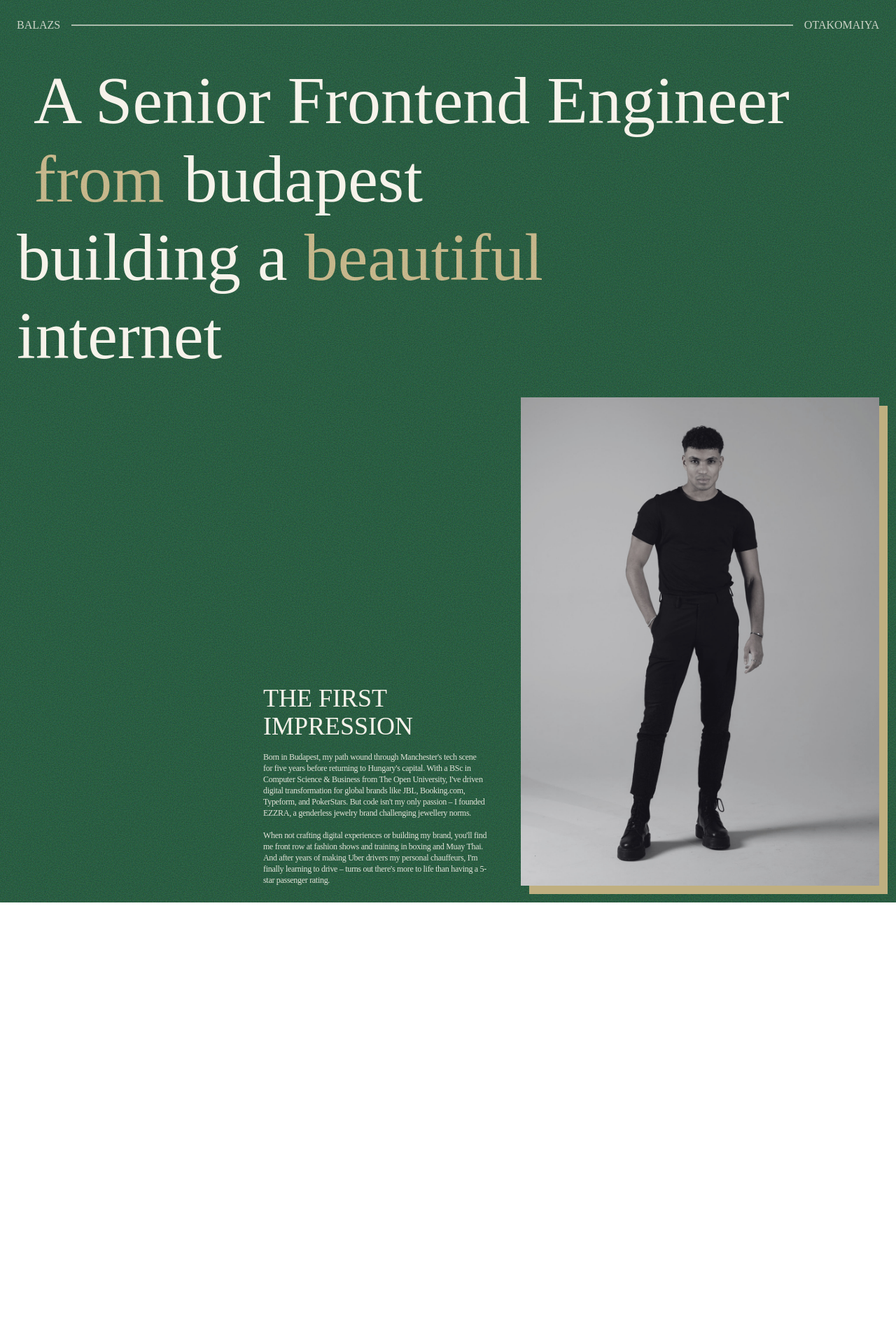
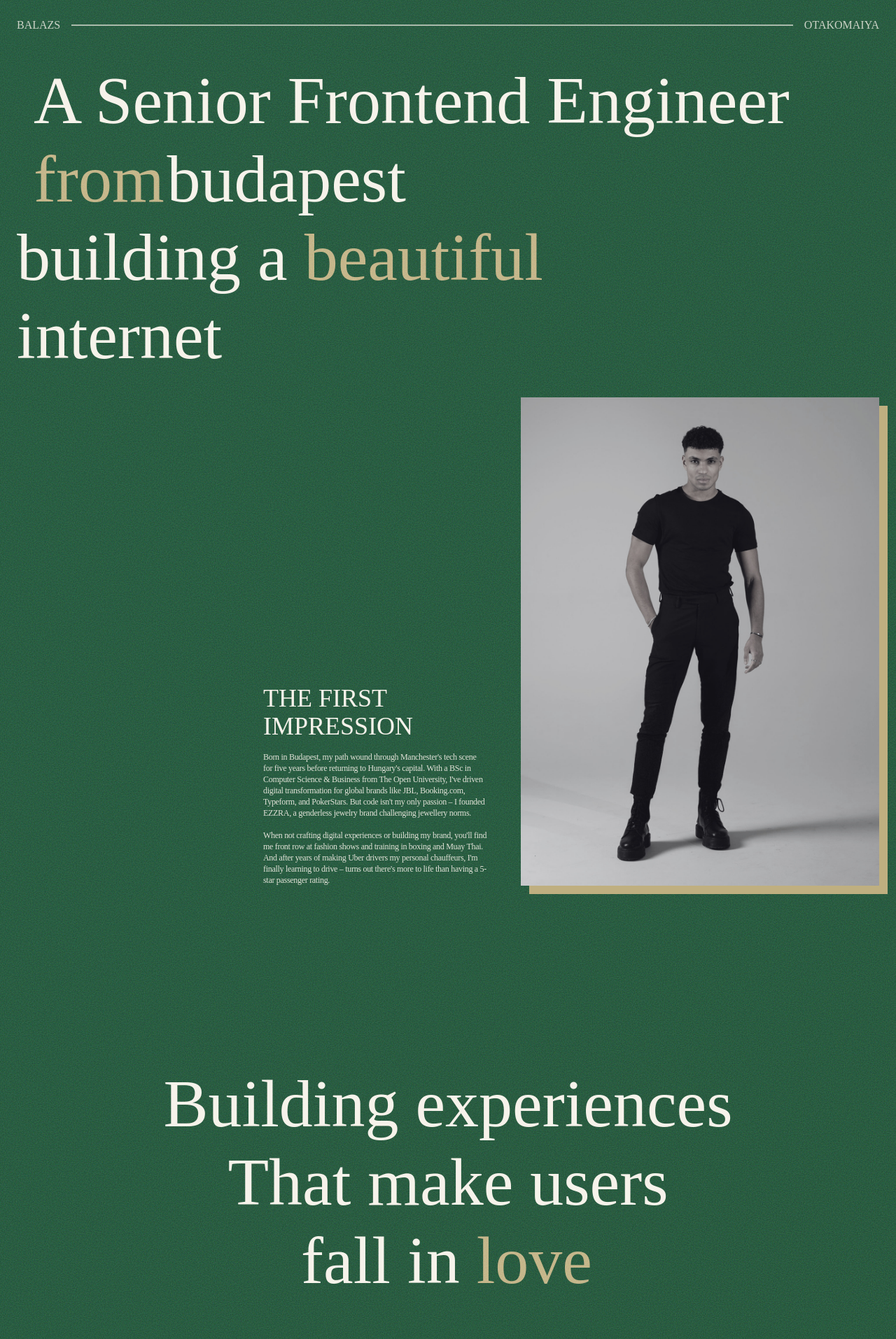
Before and after one commit to balazsotakomaiya/personal-site, a Next.js app: page / in a window 1280 px wide. Shown: the whole page at 70% size. Before the commit the page ends 1290 px from the top, so only its background shows below. Built offline with nearby package versions, Linux system fonts and the light colour scheme.

Commit message:
Heading component

```diff
--- /dev/null
+++ b/app/components/Heading/Heading.tsx
@@ -0,0 +1,50 @@
+import React from "react";
+
+interface HeadingProps {
+    children: React.ReactNode;
+    alignment?: 'left' | 'center' | 'right';
+}
+
+interface SerifProps {
+    children: React.ReactNode;
+}
+
+const Serif: React.FC<SerifProps> = ({children}) => {
+    return <span className='font-serif text-custom-gold pr-1'>{children}</span>;
+};
+
+const DesktopLinebreak: React.FC = () => {
+    return <br className='hidden lg:inline'/>;
+};
+
+const MobileLinebreak: React.FC = () => {
+    return <br className='inline lg:hidden'/>;
+};
+
+const Linebreak: React.FC = () => {
+    return <br/>;
+};
+
+export const Heading: React.FC<HeadingProps> & {
+    Serif: React.FC<SerifProps>;
+    DesktopLinebreak: React.FC;
+    MobileLinebreak: React.FC;
+    Linebreak: React.FC;
+} = ({children, alignment = 'left'}) => {
+    const alignmentClasses = alignment === 'center'
+        ? 'text-center justify-center' : alignment === 'right'
+            ? 'text-right justify-end' : 'text-left justify-start';
+
+    return (
+        <div className={`flex align-middle mt-10 mb-8 ${alignmentClasses}`}>
+            <span className='text-custom-cream text-3xl/11 lg:text-8xl/28 3xl:text-9xl/36'>
+                {children}
+            </span>
+        </div>
+    );
+};
+
+Heading.Serif = Serif;
+Heading.DesktopLinebreak = DesktopLinebreak;
+Heading.MobileLinebreak = MobileLinebreak;
+Heading.Linebreak = Linebreak;
--- /dev/null
+++ b/app/components/HeroSection.tsx
@@ -0,0 +1,32 @@
+import React from "react";
+import {Portrait} from "@/app/components/Portrait/Portrait";
+import {Introduction} from "@/app/components/Introduction/Introduction";
+import {Heading} from "@/app/components/Heading/Heading";
+
+export const HeroSection: React.FC = () => {
+    return (
+        <div>
+            <Heading>
+                &nbsp;A Senior Frontend Engineer <Heading.DesktopLinebreak/>
+                &nbsp;<Heading.Serif>from</Heading.Serif>budapest&nbsp;<Heading.DesktopLinebreak/>building
+                a <Heading.Serif>beautiful&nbsp;</Heading.Serif><Heading.DesktopLinebreak/>internet
+            </Heading>
+
+            <div className='flex flex-col lg:hidden'>
+                <Portrait/>
+                <div className='mb-12'/>
+                <Introduction/>
+            </div>
+
+            <div className='hidden lg:flex items-end justify-end gap-12'>
+                <div className="w-80">
+                    <Introduction/>
+                </div>
+
+                <div className='flex-none w-max'>
+                    <Portrait/>
+                </div>
+            </div>
+        </div>
+    );
+}
--- a/app/components/HeroTitle/HeroTitle.tsx
+++ /dev/null
@@ -1,17 +0,0 @@
-import React from "react";
-
-export const HeroTitle: React.FC = () => {
-    const desktopLineBreak = <br className='hidden lg:inline'/>;
-
-    return (
-        <div className='flex align-middle mt-10 mb-8'>
-            <span className='text-custom-cream text-3xl/11 lg:text-8xl/28 3xl:text-9xl/40'>
-                &nbsp;A Senior Frontend Engineer {desktopLineBreak}
-                &nbsp;<span className='font-serif text-custom-gold pr-1'>from</span> budapest&nbsp;{desktopLineBreak}
-                building a <span className='font-serif text-custom-gold pr-1'>beautiful</span> {desktopLineBreak}
-                internet
-            </span>
-        </div>
-
-    );
-}
--- /dev/null
+++ b/app/components/ServicesSection/ServicesSection.tsx
@@ -0,0 +1,14 @@
+import React from "react";
+import {Heading} from "@/app/components/Heading/Heading";
+
+export const ServicesSection: React.FC = () => {
+    return (
+        <div>
+            <Heading alignment="center">
+                Building experiences<Heading.Linebreak />
+                That make users<Heading.Linebreak />
+                fall in <Heading.Serif>love</Heading.Serif>
+            </Heading>
+        </div>
+    )
+}
--- a/app/page.tsx
+++ b/app/page.tsx
@@ -1,31 +1,18 @@
 import {Fragment} from "react";
 import {MiniHeader} from "@/app/components/MiniHeader/MiniHeader";
-import {HeroTitle} from "@/app/components/HeroTitle/HeroTitle";
-import {Portrait} from "@/app/components/Portrait/Portrait";
-import {Introduction} from "@/app/components/Introduction/Introduction";
+import {HeroSection} from "@/app/components/HeroSection";
+import {ServicesSection} from "@/app/components/ServicesSection/ServicesSection";
 
 export default function Home() {
     return (
         <Fragment>
             <MiniHeader/>
 
-            <HeroTitle/>
+            <HeroSection/>
 
-            <div className='flex flex-col lg:hidden'>
-                <Portrait/>
-                <div className='mb-12' />
-                <Introduction/>
-            </div>
+            <div className='mb-64'/>
 
-            <div className='hidden lg:flex items-end justify-end gap-12'>
-                <div className="w-80">
-                    <Introduction/>
-                </div>
-
-                <div className='flex-none w-max'>
-                    <Portrait/>
-                </div>
-            </div>
+            <ServicesSection />
         </Fragment>
     );
 }
```
